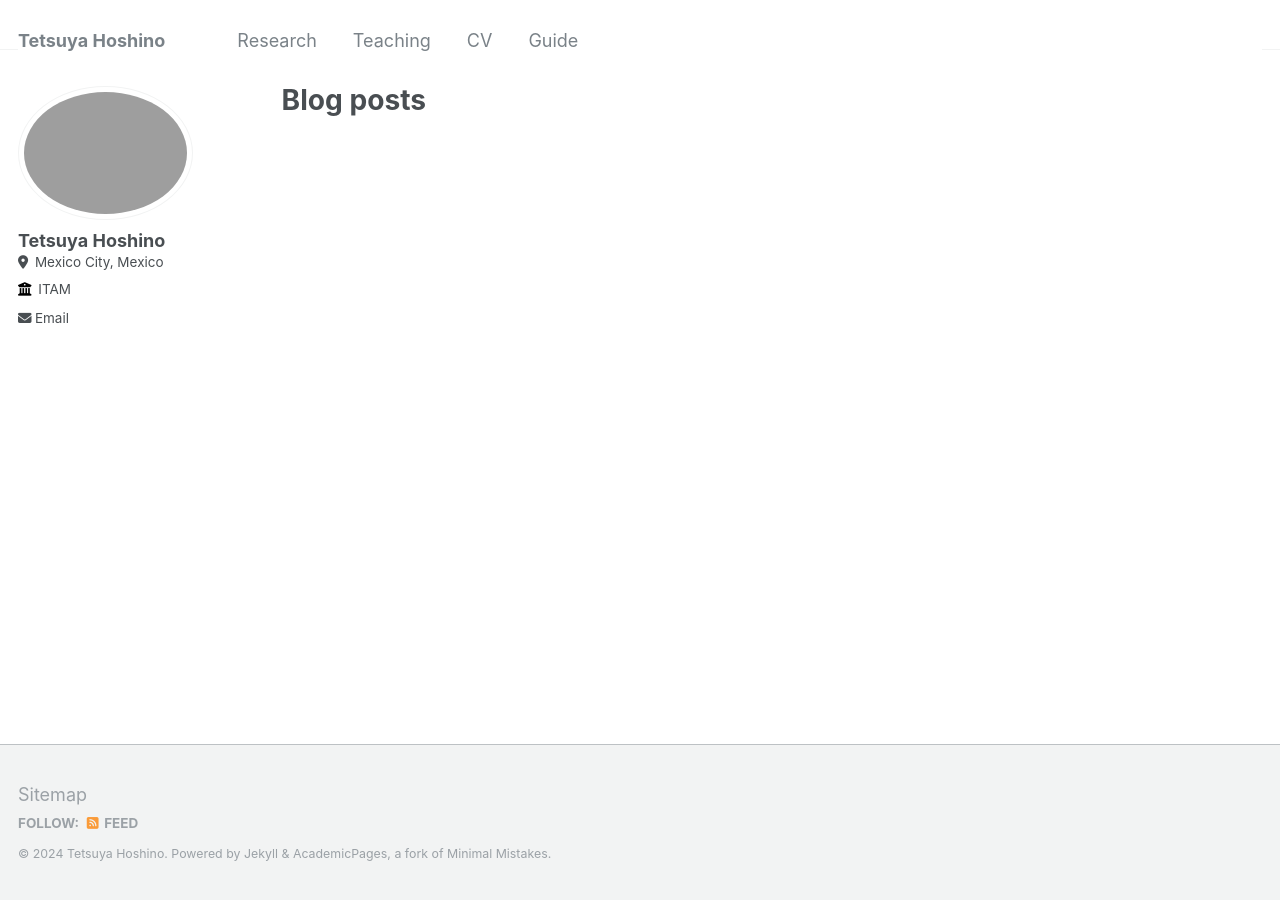
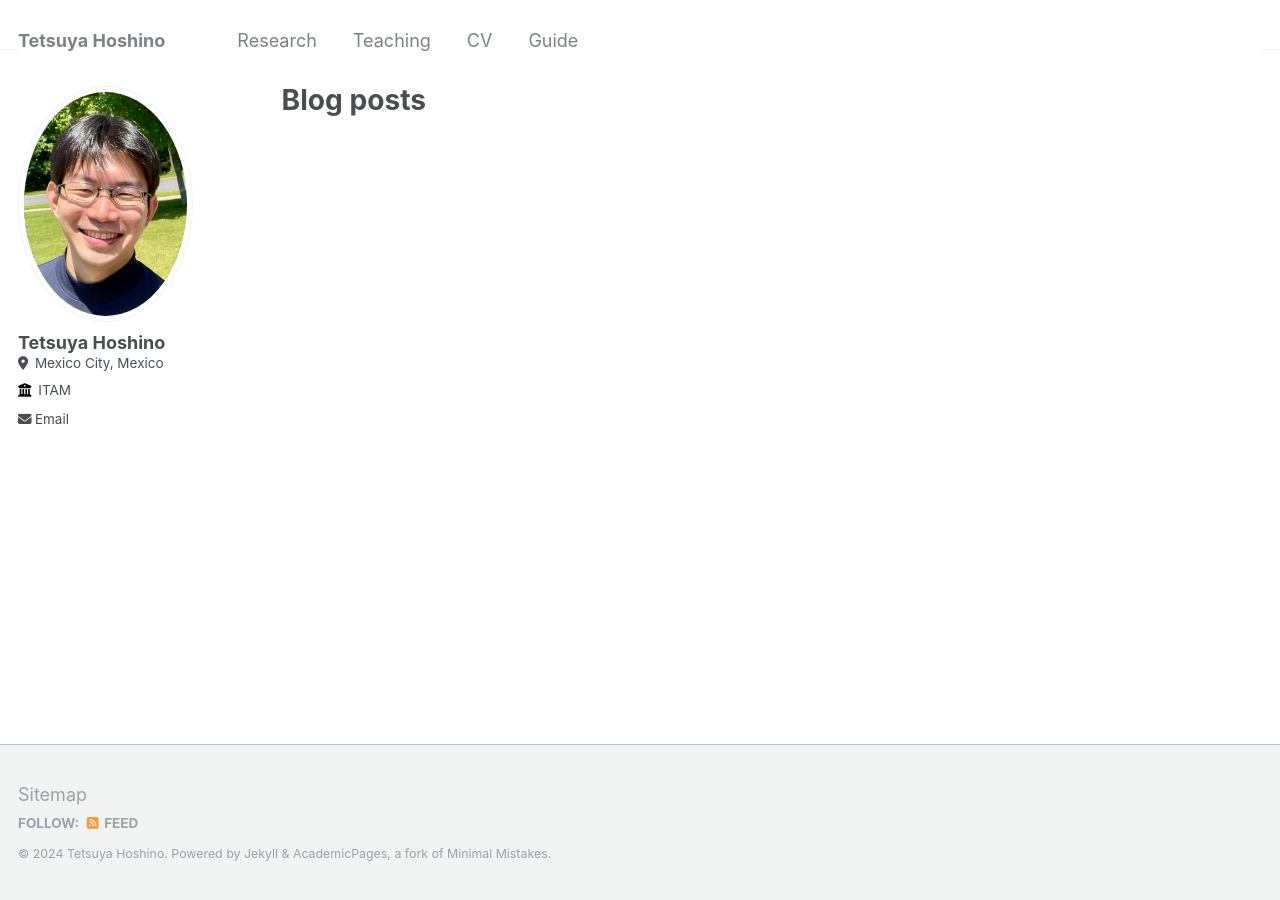
Before and after one commit to tetsuyahoshino137/tetsuyahoshino137.github.io, a Jekyll site: the page built from _pages/year-archive.html, in a window 1280 px wide. Built offline with Jekyll 4.4.1, drawn with Linux system fonts in a browser that asks for light colours.

Commit message:
Update _config.yml

```diff
--- a/_config.yml
+++ b/_config.yml
@@ -21,7 +21,7 @@ repository               : "tetsuyahoshino137/tetsuyahoshino137.github.io"
 #               Additional customization can be done by editing /_includes/author-profile.html
 author:
   # Biographic information
-  avatar           : "mini_tetsuya.png"
+  avatar           : "tetsuya.png" # "mini_tetsuya.png"
   name             : "Tetsuya Hoshino"
   # bio              : "Assistant Professor of Economics at ITAM"
   location         : "Mexico City, Mexico"
```
